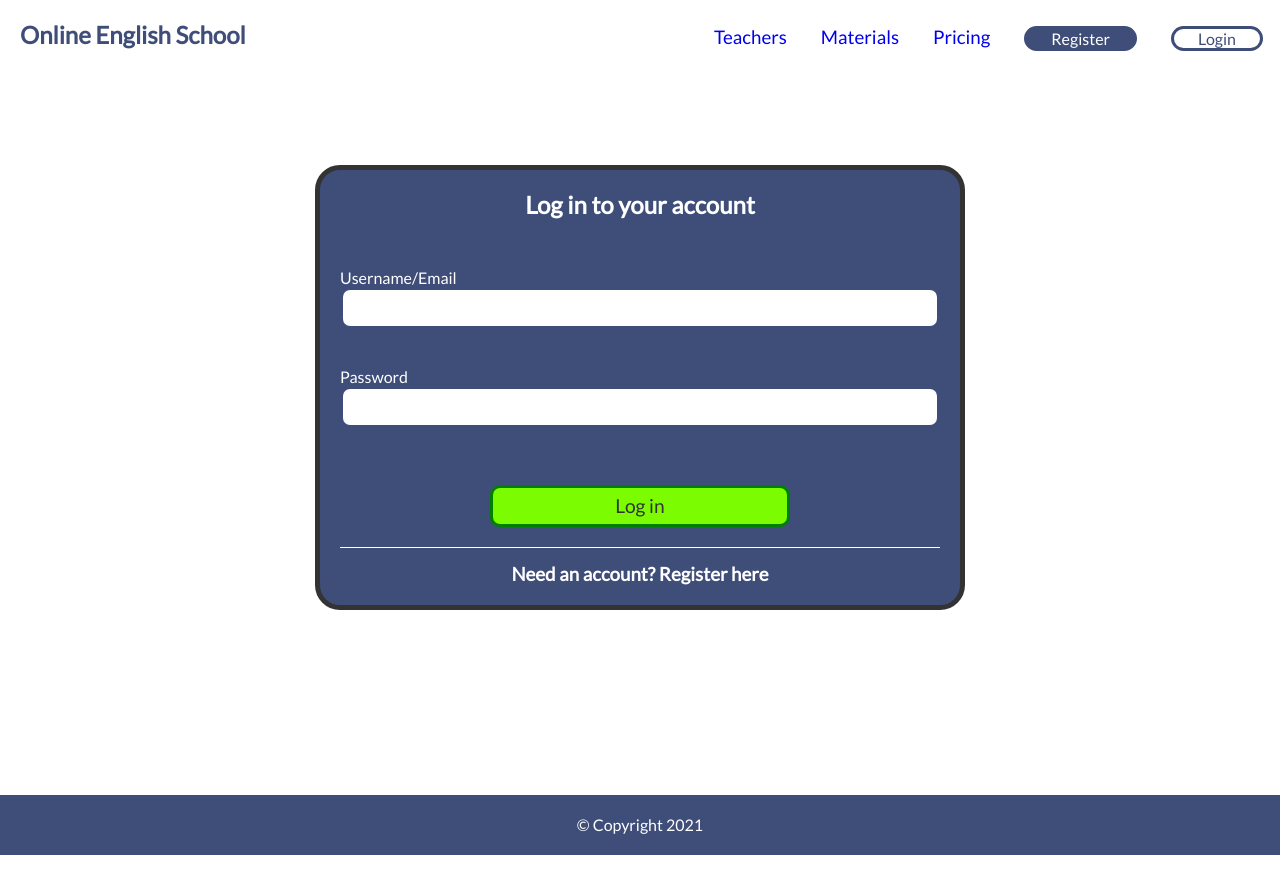
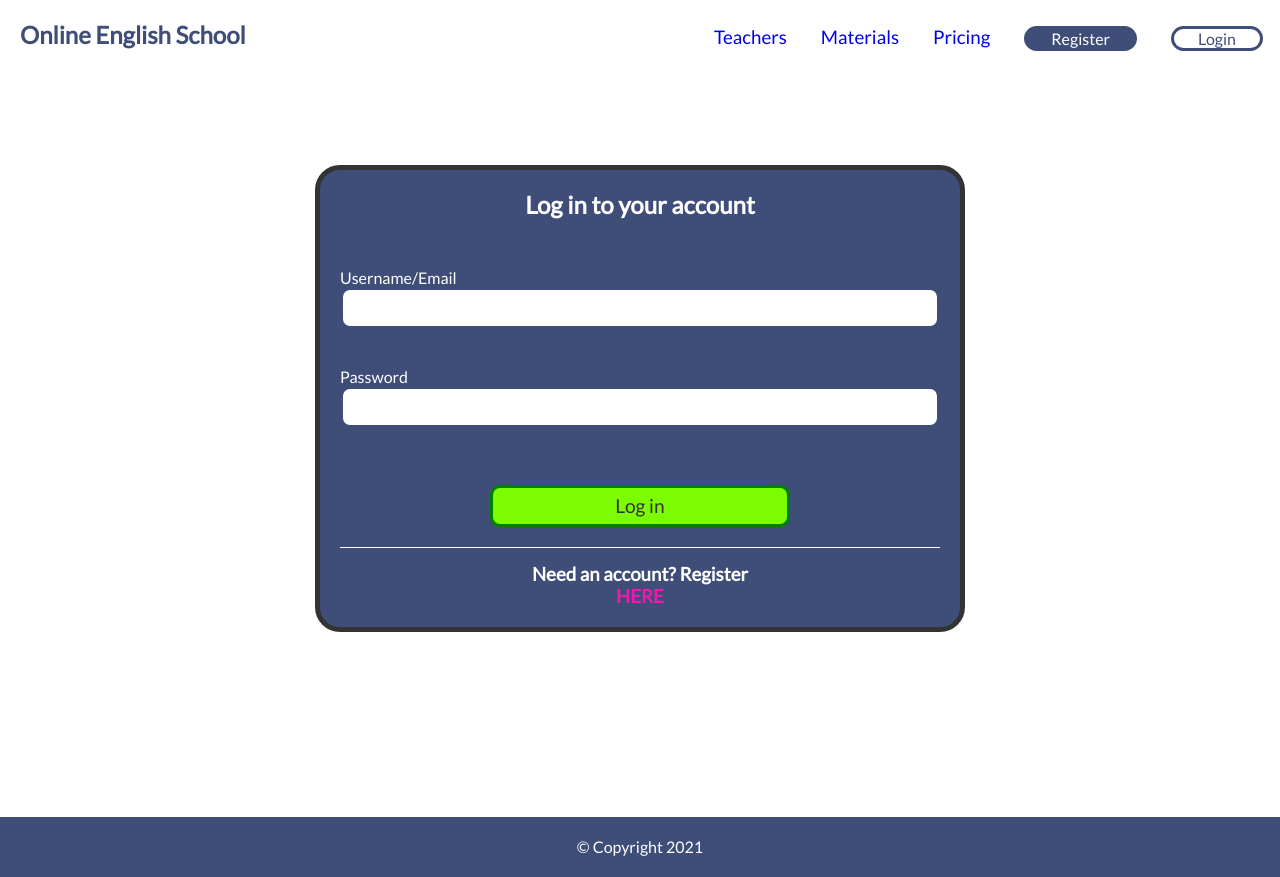
Before and after one commit to Thunderbolton/Online-English-School, a React (Create React App) app: page /login in a window 1280 px wide. Before the commit the page ends 855 px from the top, so only its background shows below. Built offline with nearby package versions, Linux system fonts and the light colour scheme.

Commit message:
added links and additional styling to Login and Register forms

```diff
--- a/src/components/Login.js
+++ b/src/components/Login.js
@@ -1,13 +1,16 @@
+import { Link } from "react-router-dom";
 import Form from "./Form";
 
 const Login = () => {
+
     return (
         <div className="login">
             <Form
                 heading="Log in to your account"
                 username="Username/Email"
                 button="Log in"
-                subheading="Need an account? Register here"
+                subheading={<Link to="/register">Need an account? Register <p style={{color: '#f018ad'}}>HERE</p></Link>}
+
                 />
         </div>
      );
--- a/src/components/Register.js
+++ b/src/components/Register.js
@@ -1,7 +1,9 @@
+import { Link } from "react-router-dom";
 import Form from "./Form";
 import register from "../img/register.svg"
 
 const Register = () => {
+
     return (
         <div className="register">
             <Form
@@ -13,12 +15,12 @@ const Register = () => {
                 input={<input type="text" required></input>}
                 confirmPassword="Confirm password"
                 confirmPasswordInput={<input type="password" required/>}
-                button="Submit" />
+                button="Submit"
+                subheading={<Link to="/login">Already have an account? Sign in <p style={{color: '#f018ad'}}>HERE</p></Link>}
+                />
             <img src={register} alt="" />
         </div>
      );
 }
 
 export default Register;
-
-// This is the parent component and i'll try to pass in props to the <RegisterForm /> component.
--- a/src/index.css
+++ b/src/index.css
@@ -163,7 +163,11 @@ button {
   margin-top: 20px;
   padding-top: 15px;
   text-align: center;
+  color: #fff;
   border-top: #fff 1px solid;
+}
+.form-subheading a {
+  color: #fff;
 }
 
 @media (max-width:685px) {
```
